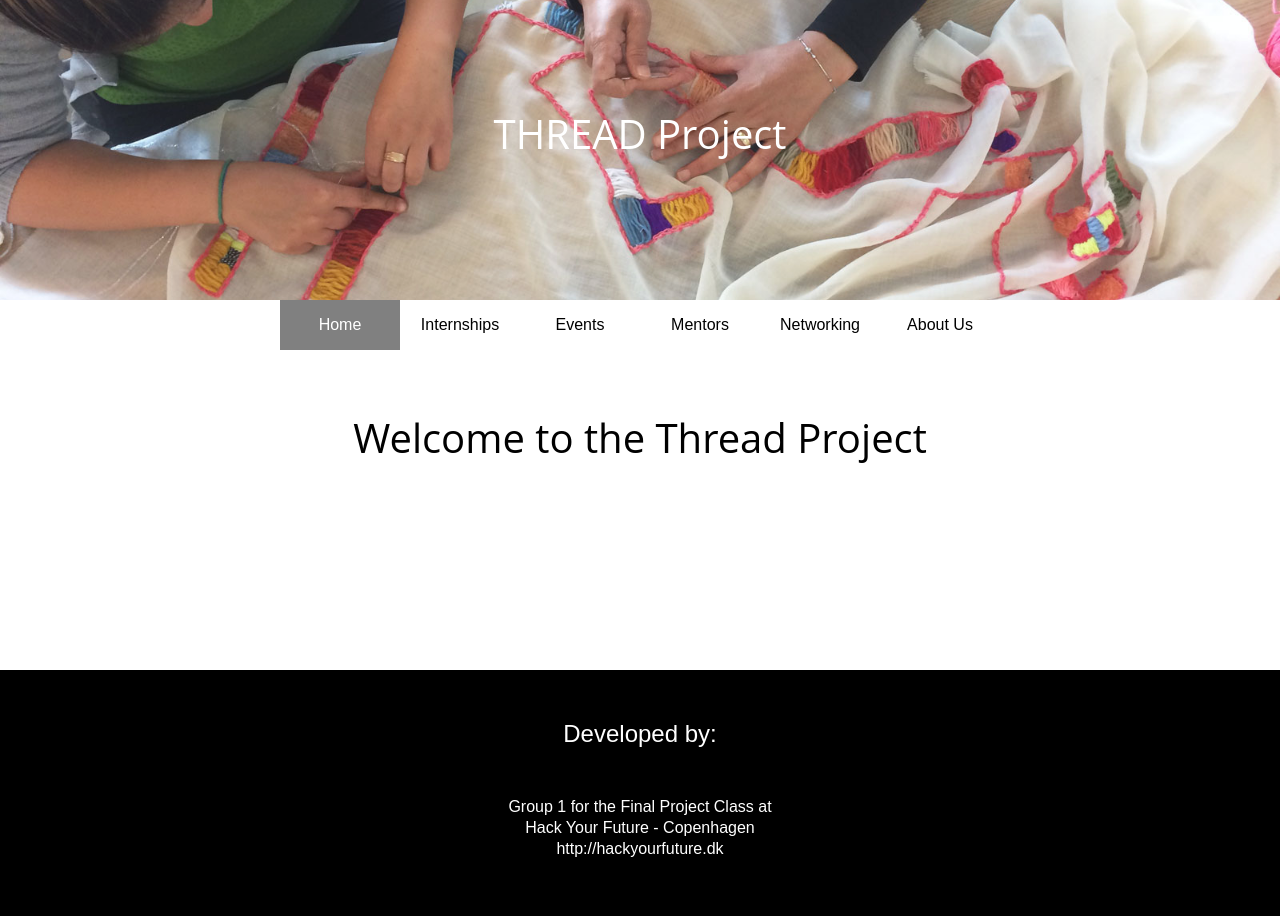
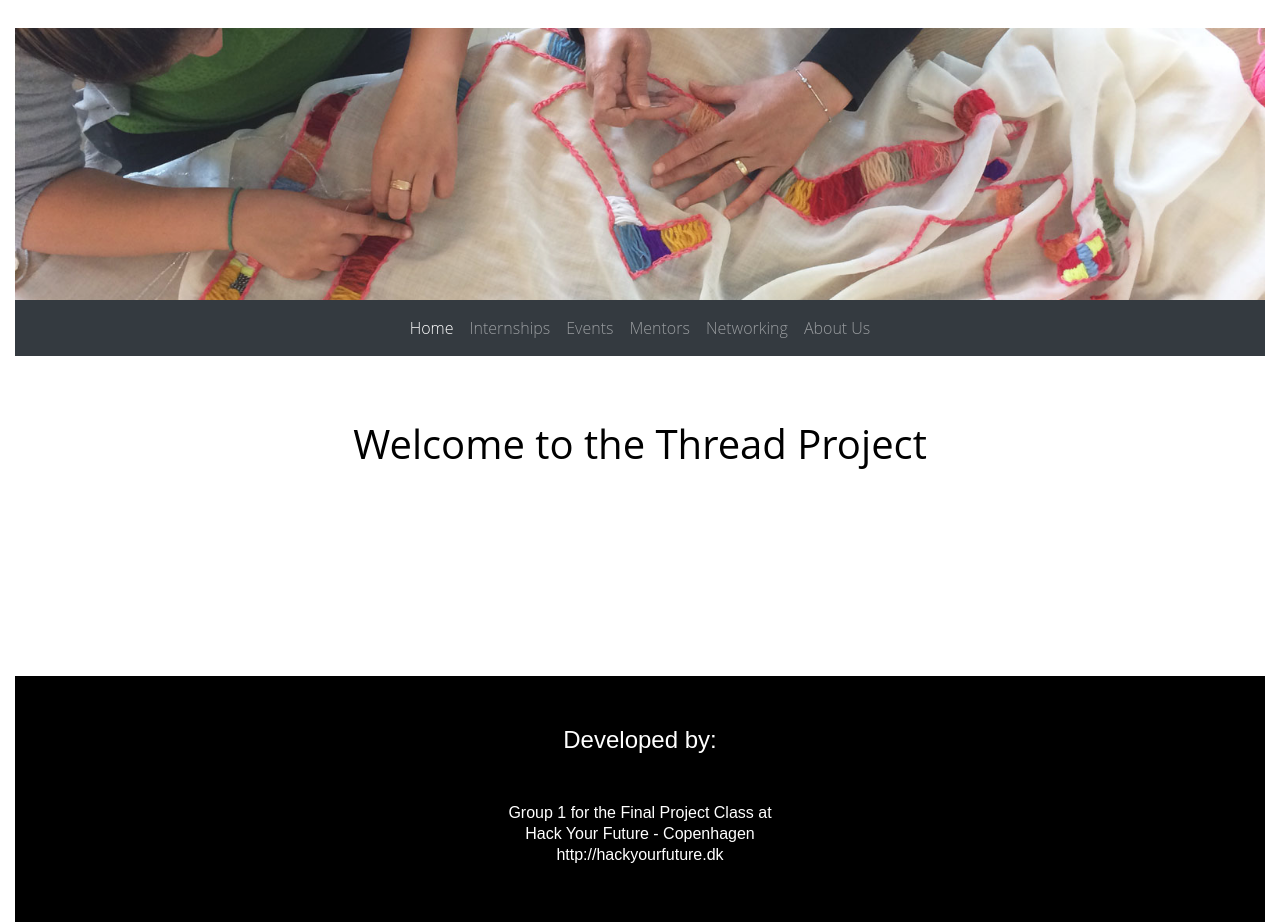
Before and after one commit to paredesrichard/thread-app-project, a React app: page / in a window 1280 px wide. Built offline with nearby package versions, Linux system fonts and the light colour scheme.

Commit message:
Fixed navbar styling issues after using boostrap cdn

```diff
--- a/src/client/App.js
+++ b/src/client/App.js
@@ -19,7 +19,7 @@ import NetworkingView from './components/NetworkingView/NetworkingView';
 class App extends Component {
   render() {
     return (
-      <div className="grid-container">
+      <div className="container-fluid">
         <Header />
         <Navmenu />
         <Switch>
--- a/src/client/components/Header/Header.css
+++ b/src/client/components/Header/Header.css
@@ -5,7 +5,7 @@ header {
 }
 
 header .bg-image {
-  position: absolute;
+  position: relative;
   background: #333 url("../../images/internships/thread-internship-1month.JPG");
   background-position: center;
   background-repeat: no-repeat;
--- a/src/client/components/Navmenu/Navmenu.jsx
+++ b/src/client/components/Navmenu/Navmenu.jsx
@@ -1,39 +1,39 @@
 import React from 'react';
 import { NavLink } from 'react-router-dom';
 
-import './Navmenu.css';
+// import './Navmenu.css';
 
 const Navmenu = () => {
   return (
-    <nav>
-      <ul>
-        <li className="Home">
-          <NavLink exact to="/" activeClassName="active">
+    <nav className="navbar navbar-expand-sm bg-dark navbar-dark justify-content-center">
+      <ul className="navbar-nav">
+        <li className="nav-item">
+          <NavLink exact to="/" className="nav-link">
             Home
           </NavLink>
         </li>
-        <li className="internships">
-          <NavLink to="/internships" activeClassName="active">
+        <li className="nav-item">
+          <NavLink to="/internships" className="nav-link">
             Internships
           </NavLink>
         </li>
-        <li className="events">
-          <NavLink to="/events" activeClassName="active">
+        <li className="nav-item">
+          <NavLink to="/events" className="nav-link">
             Events
           </NavLink>
         </li>
-        <li className="mentors">
-          <NavLink to="/mentors" activeClassName="active">
+        <li className="nav-item">
+          <NavLink to="/mentors" className="nav-link">
             Mentors
           </NavLink>
         </li>
-        <li className="networking">
-          <NavLink to="/networking" activeClassName="active">
+        <li className="nav-item">
+          <NavLink to="/networking" className="nav-link">
             Networking
           </NavLink>
         </li>
-        <li className="about">
-          <NavLink to="/about" activeClassName="active">
+        <li className="nav-item">
+          <NavLink to="/about" className="nav-link">
             About Us
           </NavLink>
         </li>
```
Also changed, not shown: src/client/images/logo.svg (added).
